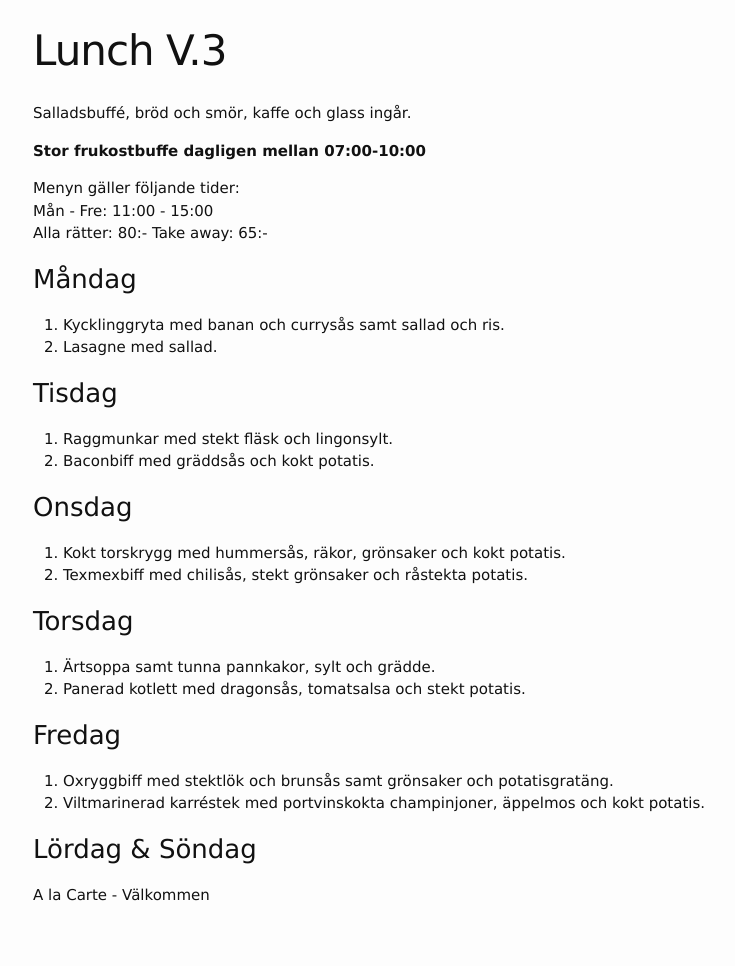
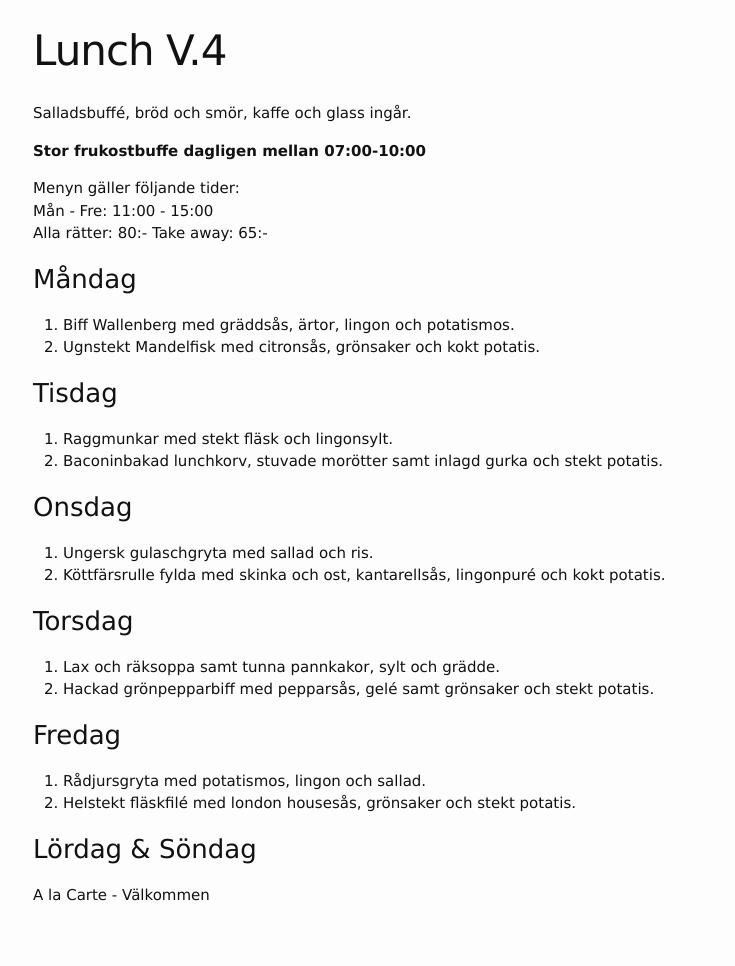
Before and after one commit to FarInn62/farinn62.github.io, a Jekyll site: the page built from lunch.md, in a window 1280 px wide. Shown: the whole page, without its empty margins (237-972 px from the left). Built offline with Jekyll 4.4.1, drawn with Linux system fonts in a browser that asks for light colours.

Commit message:
Update lunch.md

```diff
--- a/lunch.md
+++ b/lunch.md
@@ -1,6 +1,6 @@
 ---
 layout: foodmenu
-title: Lunch V.3
+title: Lunch V.4
 permalink: /lunch/
 published: true
 ---
@@ -14,28 +14,28 @@ Alla rätter: 80:- Take away: 65:-
 
 ### Måndag
 
-1. Kycklinggryta med banan och currysås samt sallad och ris.
-2. Lasagne med sallad.
+1. Biff Wallenberg med gräddsås, ärtor, lingon och potatismos.
+2. Ugnstekt Mandelfisk med citronsås, grönsaker och kokt potatis.
 
 ### Tisdag
 
 1. Raggmunkar med stekt fläsk och lingonsylt.
-2. Baconbiff med gräddsås och kokt potatis.
+2. Baconinbakad lunchkorv, stuvade morötter samt inlagd gurka och stekt potatis.
 
 ### Onsdag
 
-1. Kokt torskrygg med hummersås, räkor, grönsaker och kokt potatis.
-2. Texmexbiff med chilisås, stekt grönsaker och råstekta potatis.
+1. Ungersk gulaschgryta med sallad och ris.
+2. Köttfärsrulle fylda med skinka och ost, kantarellsås, lingonpuré och kokt potatis.
 
 ### Torsdag
 
- 1. Ärtsoppa samt tunna pannkakor, sylt och grädde.
- 2. Panerad kotlett med dragonsås, tomatsalsa och stekt potatis.
+ 1. Lax och räksoppa samt tunna pannkakor, sylt och grädde.
+ 2. Hackad grönpepparbiff med pepparsås, gelé samt grönsaker och stekt potatis.
 
 ### Fredag
 
-1. Oxryggbiff med stektlök och brunsås samt grönsaker och potatisgratäng.
-2. Viltmarinerad karréstek med portvinskokta champinjoner, äppelmos och kokt potatis.
+1. Rådjursgryta med potatismos, lingon och sallad.
+2. Helstekt fläskfilé med london housesås, grönsaker och stekt potatis.
 
 ### Lördag & Söndag
 A la Carte - Välkommen
```
